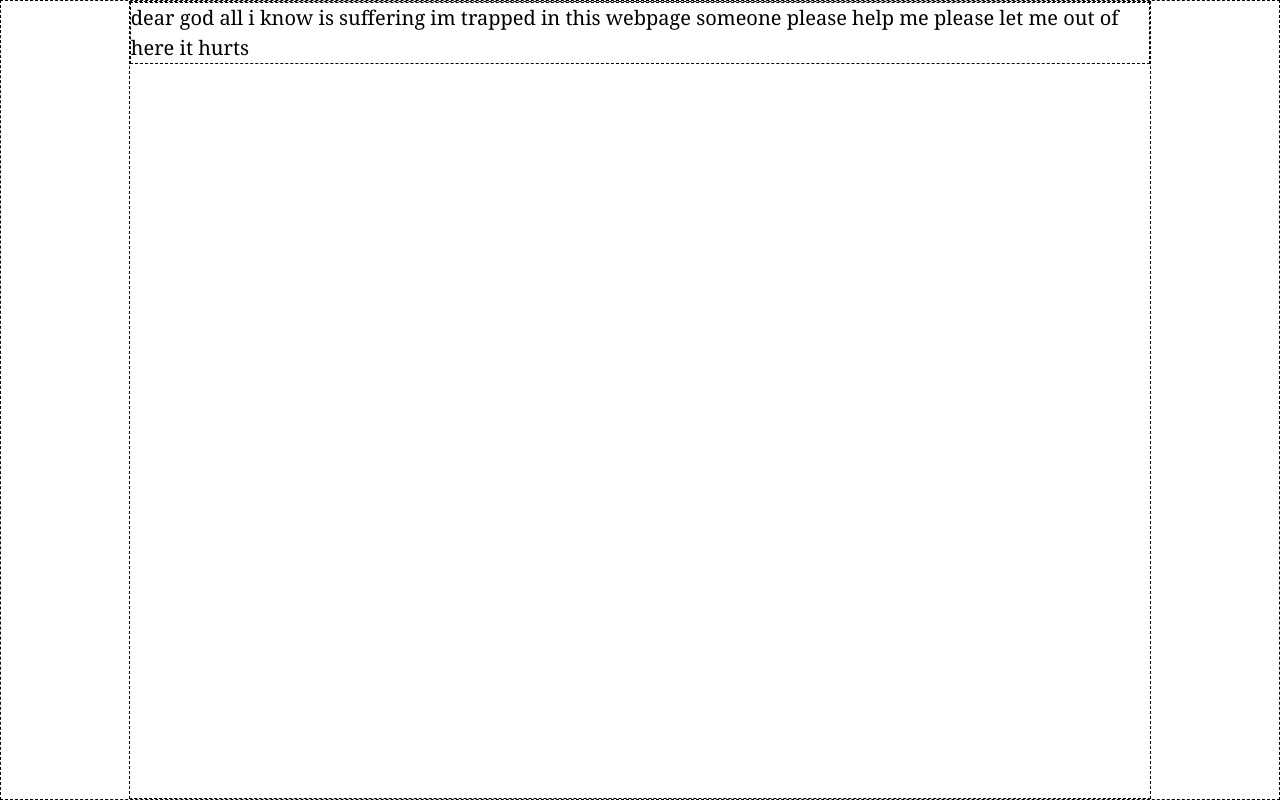
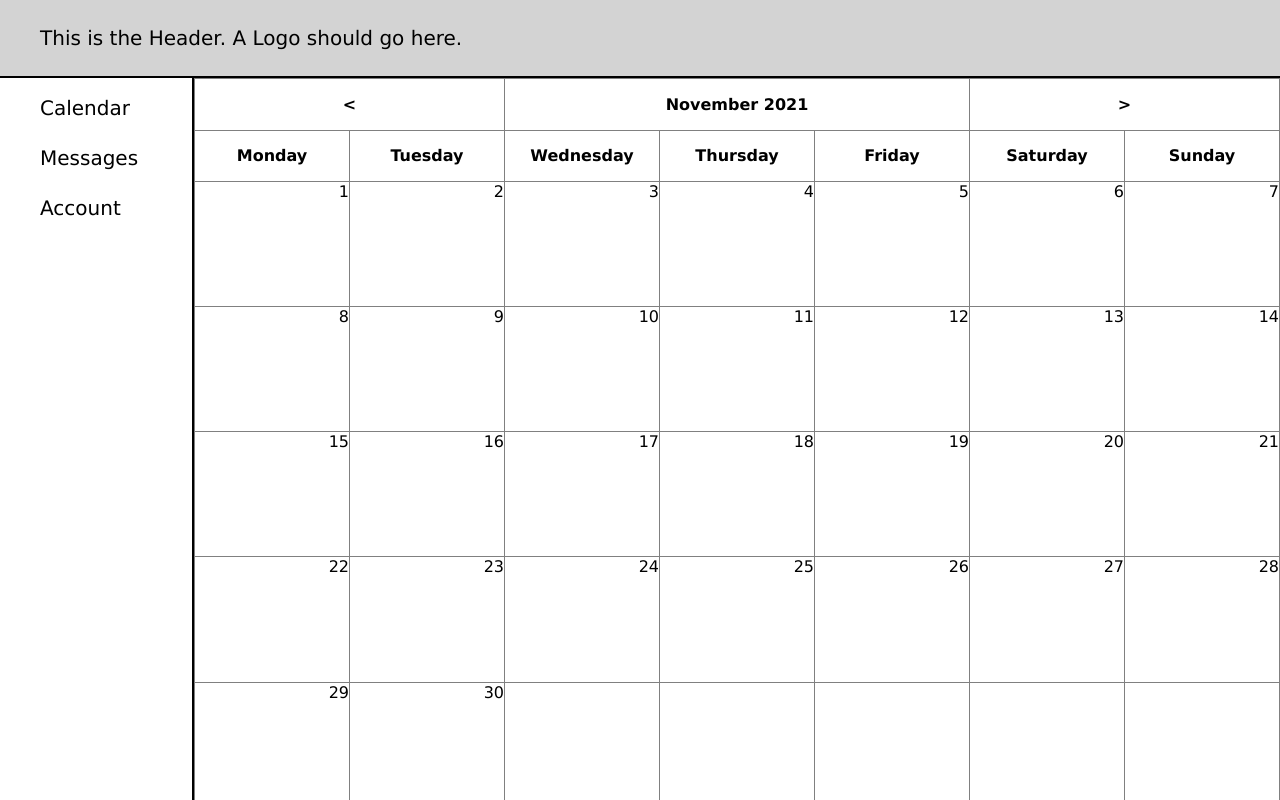
Before and after one commit to Chesh-WF/outdated-calendar-page, a plain HTML site: page index.html in a window 1280 px wide. Drawn offline with Linux system fonts and the light colour scheme.

Commit message:
Added Dynamic Calendar
its real janky and ugly but thats fine cause it works

```diff
--- a/index.html
+++ b/index.html
@@ -4,13 +4,57 @@
         <title>please help</title>
 
         <link rel="stylesheet" href="stylesheet.css">
-        <script src="scripts/audio-script.js" defer></script>
+        <script src="script.js" defer></script>
     </head>
 
     <body>
-        <p>
-            dear god all i know is suffering im trapped in this webpage
-            someone please help me please let me out of here it hurts
-        </p>
+        <header>
+            <span>This is the Header. A Logo should go here.</span>
+        </header>
+        <div class="content">
+            <div class="menu-column">
+                <div>Calendar</div>
+                <div>Messages</div>
+                <div>Account</div>
+            </div>
+            <div class="center">
+                <div class="calendar">
+                    <table>
+                        <tr class="month">
+                            <th colspan=2><</th>
+                            <th colspan=3>Month</th>
+                            <th colspan=2>></th>
+                        </tr>
+                        <tr class="days">
+                            <th>Monday</th>
+                            <th>Tuesday</th>
+                            <th>Wednesday</th>
+                            <th>Thursday</th>
+                            <th>Friday</th>
+                            <th>Saturday</th>
+                            <th>Sunday</th>
+                        </tr>
+                        <tr>
+                            <td></td><td></td><td></td><td></td><td></td><td></td><td></td>
+                        </tr>
+                        <tr>
+                            <td></td><td></td><td></td><td></td><td></td><td></td><td></td>
+                        </tr>
+                        <tr>
+                            <td></td><td></td><td></td><td></td><td></td><td></td><td></td>
+                        </tr>
+                        <tr>
+                            <td></td><td></td><td></td><td></td><td></td><td></td><td></td>
+                        </tr>
+                        <tr>
+                            <td></td><td></td><td></td><td></td><td></td><td></td><td></td>
+                        </tr>
+                        <tr>
+                            <td></td><td></td><td></td><td></td><td></td><td></td><td></td>
+                        </tr>
+                    </table>
+                </div>
+            </div>
+        </div>
     </body>
 </html>
--- a/script.js
+++ b/script.js
@@ -1 +1,72 @@
-document.write("asdalskdjaklsjdalsjd");
+//Script to set up a dynamic calendar
+
+//this part sets up some important calendar information
+var currDate = new Date();
+// currDate = new Date(2026, 10, 30);
+
+var monthDayCount = [31, 28, 31, 30, 31, 30, 31, 31, 30, 31, 30, 31];
+if(currDate.getFullYear() % 4 == 0 && currDate.getFullYear() % 100 != 0 ||
+    currDate.getFullYear() % 400 == 0) {
+    monthDayCount[1] = 29;
+}
+var daysArr = document.querySelectorAll(".calendar td");
+
+setCalendar();
+
+document.querySelector(".calendar .month :last-child").addEventListener("click", onNextMonthClick);
+document.querySelector(".calendar .month :first-child").addEventListener("click", onLastMonthClick);
+
+
+
+function setCalendar() {
+    //setting the current month
+    document.querySelectorAll(".month > *")[1].innerHTML = new Intl.DateTimeFormat('en-US', {month: 'long', year: 'numeric'}).format(currDate);
+
+    var currMonthStart = currDate.getDay();
+    var currMonthOffset = currDate.getDate() % 7;
+
+
+    console.log(currMonthStart);
+    console.log(currMonthOffset);
+
+    while(currMonthOffset > 0) {
+        currMonthStart--;
+        currMonthOffset--;
+    }
+    if(currMonthStart < 0) {
+        currMonthStart += 7;
+    }
+
+    console.log(currMonthStart);
+    console.log(currMonthOffset);
+
+    daysArr.forEach((x) => {x.innerHTML = "";});
+
+    //adding in day numbers
+    for(let i = currMonthStart; i < monthDayCount[currDate.getMonth()] + currMonthStart; i++) {
+        daysArr[i].innerHTML = (i - currMonthStart + 1).toString();
+    }
+}
+
+function onNextMonthClick() {
+    if(currDate.getMonth() == 11) {
+        currDate.setMonth(0);
+        currDate.setFullYear(currDate.getFullYear() + 1);
+    } else {
+        currDate.setMonth(currDate.getMonth() + 1);
+    }
+
+    setCalendar();
+}
+
+function onLastMonthClick() {
+    if(currDate.getMonth() == 0) {
+        currDate.setMonth(11);
+        currDate.setFullYear(currDate.getFullYear() - 1);
+    } else {
+        currDate.setMonth(currDate.getMonth() - 1);
+    }
+
+    setCalendar();
+
+}
--- a/stylesheet.css
+++ b/stylesheet.css
@@ -1,19 +1,85 @@
-* {border:1px dashed black}
+/* * {border:1px dashed black}*:hover {border:1px solid red} */
 /* DONT LEAVE THIS IN THE FINAL CODE */
 
+html,body {height:100%;display: flex;flex-direction: column;overflow: hidden}
+* {padding: 0; margin: 0}
 
 body {
     margin:0;
     padding:0;
-    margin-left:10%;
-    margin-right:10%;
-    font-family:Georgia, 'Times New Roman', serif;
+    /* margin-left:10%;
+    margin-right:10%; */
+    font-family: "Corbel", "Lucida Grande", "Lucida Sans Unicode", "Lucida Sans", "DejaVu Sans",
+        "Bitstream Vera Sans", "Liberation Sans", Verdana, "Verdana Ref", sans-serif;
     font-size:1.25em;
     line-height:1.5em;
     background-color:#fff;
     color:#000;
 }
 
-p:hover {
-    color:#FFF;
+header {
+    height:2em;
+    padding-top:1em;
+    padding-bottom:1em;
+    padding-left:2em;
+    display:flex;
+    align-items:center;
+    background-color:lightgrey;
+    border-bottom:2px solid black;
 }
+
+.content {
+    display:flex;
+    flex-direction:row;;
+    height:100%
+}
+
+.menu-column {
+    width:15%;
+    border-right: 2px solid black;
+
+    display:flex;
+    flex-direction:column;
+}
+
+.menu-column>div {
+    margin-top:.25em;
+    margin-bottom:.25em;
+    padding-left:2em;
+    padding-top:.25em;
+    padding-bottom:.25em;
+}
+
+.menu-column>div:first-child {
+    margin-top:.5em;
+}
+
+.menu-column>div:hover {
+    background-color:lightgrey;
+}
+
+.calendar>table {
+    height:calc(100% - 4em);
+    width:calc(85% - 2px);
+    position:absolute;
+    border-collapse:collapse;
+    table-layout:fixed;
+}
+
+.calendar>table *{
+    border:1px solid grey;
+}
+
+.calendar>table td {
+    text-align:right;
+    vertical-align:top;
+}
+
+.calendar>table th {
+    height:7%;
+}
+
+.calendar .month :first-child:hover,
+.calendar .month :last-child:hover {
+    background-color:lightgrey;
+}
```
